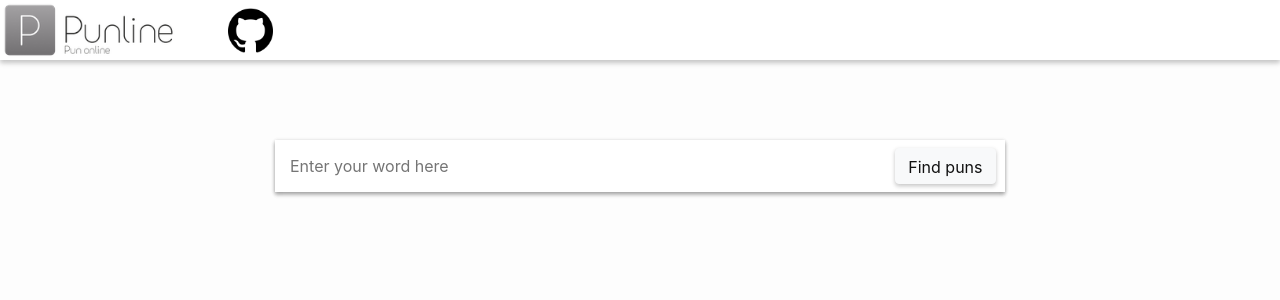
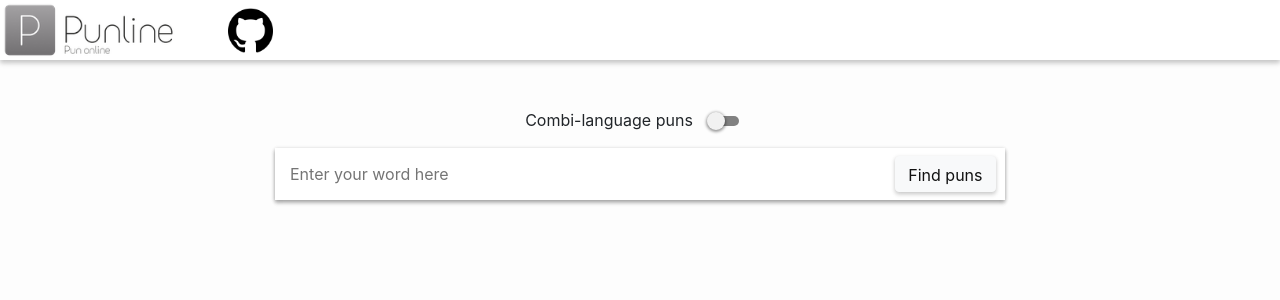
Before and after one commit to flame11st/punline, a Django app: page / in a window 1280 px wide. Shown: the top 300 px of the page. Run offline with Django 3.2, Linux system fonts and the light colour scheme; some libraries are stand-ins or nearby versions.

Commit message:
added combi-language puns

```diff
--- a/punline/settings.py
+++ b/punline/settings.py
@@ -25,7 +25,7 @@ BASE_DIR = os.path.dirname(os.path.dirname(os.path.abspath(__file__)))
 SECRET_KEY = '1%lw+r51m-q65679a(n242p)*l814-zj$7y^c_!l)p1h9u3-hz'
 
 # SECURITY WARNING: don't run with debug turned on in production!
-DEBUG = False
+DEBUG = True
 
 ALLOWED_HOSTS = ['*']
 
--- a/puns/admin.py
+++ b/puns/admin.py
@@ -1,7 +1,8 @@
 from django.contrib import admin
-from .models import PunWord
+from .models import PunWordEn,PunWordRu
 
 # Register your models here.
 admin.site.register([
-    PunWord,
+    PunWordEn,
+    PunWordRu,
     ])
--- a/puns/forms.py
+++ b/puns/forms.py
@@ -3,3 +3,4 @@ from django import forms
 
 class NameForm(forms.Form):
     word = forms.CharField(label='', max_length=100)
+    comb = forms.BooleanField(required=False)
--- a/puns/templates/puns/index.html
+++ b/puns/templates/puns/index.html
@@ -16,17 +16,26 @@
             </div>
         </div>
         <div class="container">
+            <form action="" method="post">
+                <div class="row justify-content-md-center">
+                    <p>Combi-language puns</p>
+                    <label id="checkbox" class="custom-control custom-checkbox">
+                        <input type="checkbox" class="custom-control-input" name="comb">
+                        <span class="custom-control-indicator"></span>
+                    </label>
+                </div>
                 <div class="row justify-content-md-center">
                     <div class="col col-lg-8">
-                    <form id="input" class="input" action="" method="post">
+                        <div id="input" class="input">
                             <div>
                                 {% csrf_token %}
                                 <input id="search" class="input" type="text" name="word" maxlength="100" placeholder="Enter your word here">
                                 <input id="search-btn" type="submit" class="btn btn-light" value="Find puns" />
                             </div>
-                    </form>
                         </div>
                     </div>
                 </div>
+            </form>
+        </div>
     </body>
 </html>
--- a/puns/urls.py
+++ b/puns/urls.py
@@ -5,5 +5,6 @@ from . import views
 app_name = 'puns'
 urlpatterns = [
     url(r'^$', views.get_word, name='word'),
-    url(r'^res_(?P<input_word>[A-Za-zА-Яа-я1-9]+)/$', views.result, name='result'),
+    url(r'^res_(?P<comb>[a-z])_(?P<input_word>[A-Za-z1-9]+)/$', views.result_en, name='result_en'),
+    url(r'^res_(?P<comb>[a-z])_(?P<input_word>[А-Яа-я1-9]+)/$', views.result_ru, name='result_ru'),
 ]
--- a/puns/views.py
+++ b/puns/views.py
@@ -1,6 +1,6 @@
 from django.shortcuts import get_object_or_404, render
 from .forms import NameForm
-from .models import PunWord
+from .models import PunWordEn,PunWordRu
 from .pun import *
 from django.http import HttpResponseRedirect
 import re
@@ -14,23 +14,41 @@ def get_word(request):
         # check whether it's valid:
         if form.is_valid():
             word = form.cleaned_data['word']
-            return HttpResponseRedirect('/res_%s/' % word)
+            comb = 'y'if form.cleaned_data['comb'] else 'n'
+            return HttpResponseRedirect( '/res_%s_%s/'% (comb, word) )
     else:
         form = NameForm()
 
     return render(request, 'puns/index.html', {'form': form})
 
 
-def result(request, input_word):
+def result_en(request, input_word, comb):
     pattern = r"[1-9]"
     error = False
-
+    combi_pun = comb != 'y'
     if re.search( pattern, input_word ): error = True
 
-    words = list(PunWord.objects.all())
+    words = list(PunWordEn.objects.all()) if combi_pun else list(PunWordRu.objects.all())
     new_words = [word.word for word in words]
-    output = (pun(new_words, input_word.lower()))
+    output = (pun(new_words, input_word.lower(), comb == 'y'))
     form = NameForm()
     context = {'input_word': input_word, 'form': form, 'new_words': new_words,
-               'input_word_check': input_word.lower(), 'output': output[:6],'error':error}
+               'input_word_check': input_word.lower(), 'output': output[:6],'error':error,
+               'comb': comb}
     return render(request, 'puns/result.html', context)
+
+
+def result_ru(request, input_word, comb):
+    pattern = r"[1-9]"
+    error = False
+    combi_pun = comb != 'y'
+    if re.search( pattern, input_word ): error = True
+
+    words = list(PunWordRu.objects.all()) if combi_pun else list(PunWordEn.objects.all())
+    new_words = [word.word for word in words]
+    output = (pun(new_words, input_word.lower(),comb == 'y'))
+    form = NameForm()
+    context = {'input_word': input_word, 'form': form, 'new_words': new_words,
+               'input_word_check': input_word.lower(), 'output': output[:6],'error':error,
+               'comb':comb,}
+    return render(request, 'puns/result.html', context)
--- a/static/style.css
+++ b/static/style.css
@@ -10,7 +10,7 @@ body{ background-color: #FDFDFD; }
   height: 60px;
   line-height: 60px;
   background-color: #FFFFFF;
-  margin-bottom: 5rem;
+  margin-bottom: 3rem;
   margin-left:0px;
     -webkit-box-shadow:  rgba(0, 0, 0, 0.12) 0px 3px 6px, rgba(0, 0, 0, 0.12) 0px 3px 4px;
     -moz-box-shadow: rgba(0, 0, 0, 0.12) 0px 3px 6px, rgba(0, 0, 0, 0.12) 0px 3px 4px;
@@ -35,7 +35,7 @@ body{ background-color: #FDFDFD; }
 
 
 #input {
-    margin-bottom: 4rem;
+    margin-bottom: 2rem;
 }
 
 #search{
@@ -109,3 +109,55 @@ body{ background-color: #FDFDFD; }
     margin-bottom:30px;
     font-size: 30px;
 }
+
+.custom-checkbox {
+  min-height: 1rem;
+  padding-left: 0;
+  margin-right: 0;
+  cursor: pointer;
+}
+  .custom-checkbox .custom-control-indicator {
+    content: "";
+    display: inline-block;
+    position: relative;
+    width: 30px;
+    height: 10px;
+    background-color: #818181;
+    border-radius: 15px;
+    margin-right: 10px;
+    -webkit-transition: background .3s ease;
+    transition: background .3s ease;
+    vertical-align: middle;
+    margin: 0 16px;
+    box-shadow: none;
+  }
+    .custom-checkbox .custom-control-indicator:after {
+      content: "";
+      position: absolute;
+      display: inline-block;
+      width: 18px;
+      height: 18px;
+      background-color: #f1f1f1;
+      border-radius: 21px;
+      box-shadow: 0 1px 3px 1px rgba(0, 0, 0, 0.4);
+      left: -2px;
+      top: -4px;
+      -webkit-transition: left .3s ease, background .3s ease, box-shadow .1s ease;
+      transition: left .3s ease, background .3s ease, box-shadow .1s ease;
+    }
+  .custom-checkbox .custom-control-input:checked ~ .custom-control-indicator {
+    background-color: #84c7c1;
+    background-image: none;
+    box-shadow: none !important;
+  }
+    .custom-checkbox .custom-control-input:checked ~ .custom-control-indicator:after {
+      background-color: #84c7c1;
+      left: 15px;
+    }
+  .custom-checkbox .custom-control-input:focus ~ .custom-control-indicator {
+    box-shadow: none !important;
+  }
+
+  #checkbox{
+    margin-top:4px;
+  }
```
Also changed, not shown: puns/models.py (+8 -1 lines), puns/pun.py (+59 -27 lines), puns/templates/puns/result.html (+13 -5 lines), puns/transl.py (added, +26 -0 lines), db.sqlite3, puns/migrations/0004_auto_20171115_1507.py (added). Lines whose indentation alone changed are shown as unchanged.
